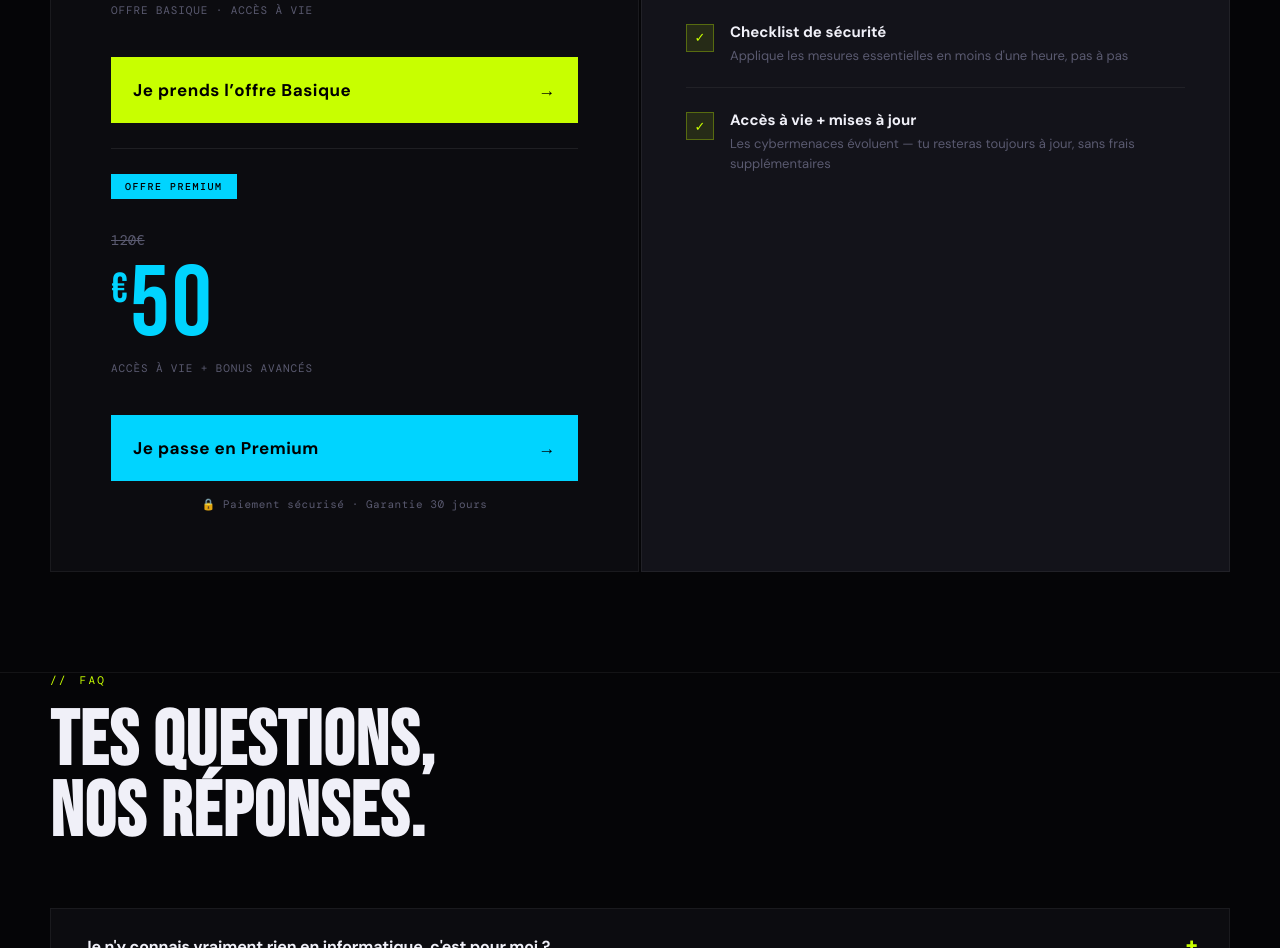
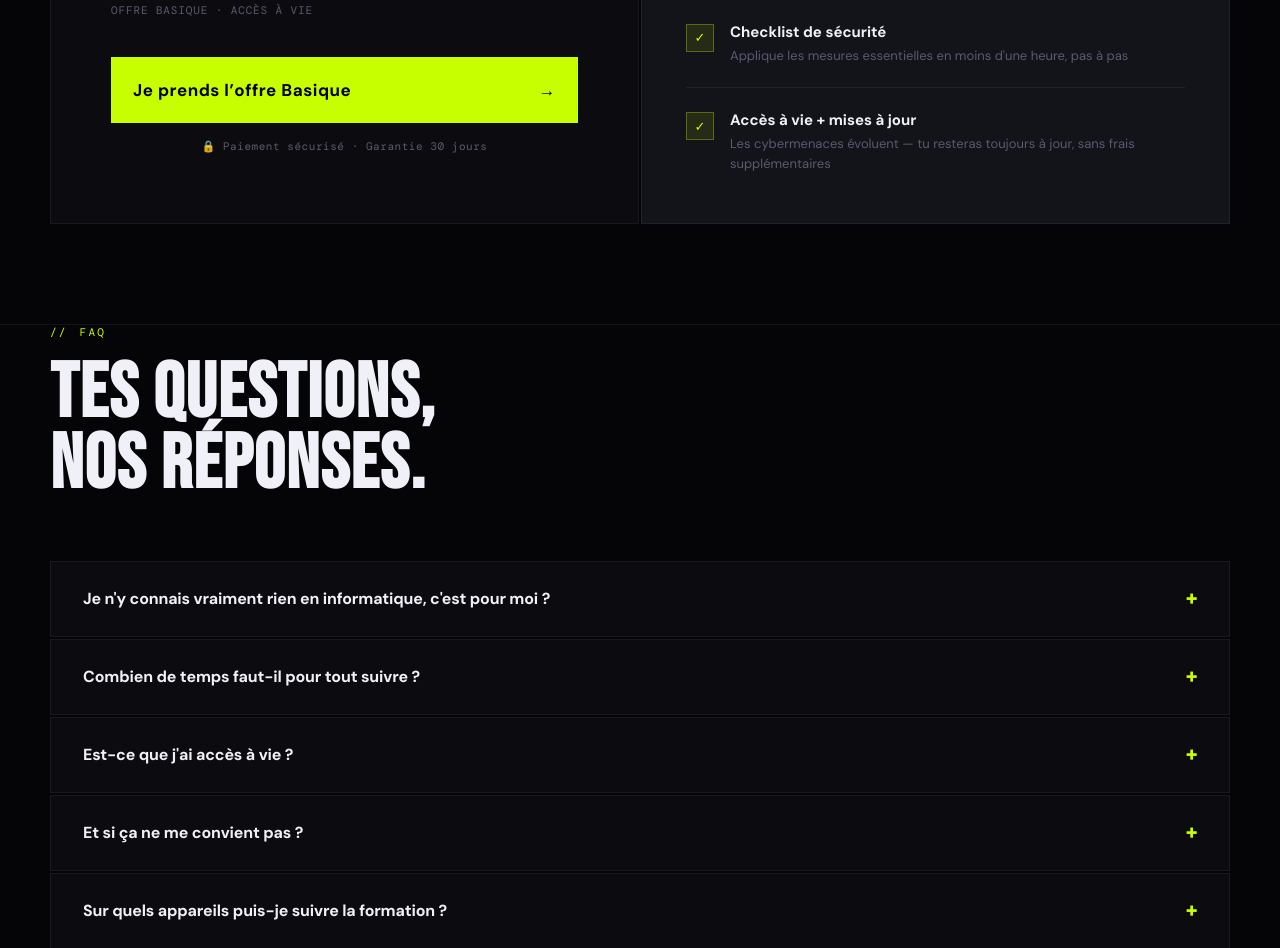
Before and after one commit to noahtalou-prog/noxcyberfr, a plain HTML site: page index.html in a window 1280 px wide. Shown: the part 4888-5836 px from the top of the page. Drawn offline with nearby package versions, Linux system fonts and the light colour scheme.

Commit message:
Update index.html

```diff
--- a/index.html
+++ b/index.html
@@ -1027,21 +1027,6 @@ hr{border:none;border-top:1px solid var(--border-subtle)}
     <span>Je prends l’offre Basique</span>
     <span>→</span>
   </button>
-
-  <!-- 🔥 PREMIUM -->
-  <hr style="margin:25px 0;border-color:rgba(255,255,255,0.08)">
-
-  <div class="pricing-badge" style="background:var(--electric);">OFFRE PREMIUM</div>
-  <p class="pricing-crossed">120€</p>
-  <div class="pricing-amount" style="color:var(--electric);"><sup>€</sup>50</div>
-  <p class="pricing-note">ACCÈS À VIE + BONUS AVANCÉS</p>
-
-  <button class="pricing-btn" style="background:var(--electric);"
-    onclick="alert('Lien premium à ajouter')">
-    <span>Je passe en Premium</span>
-    <span>→</span>
-  </button>
-
   <p class="pricing-secure">🔒 Paiement sécurisé · Garantie 30 jours</p>
 </div>
       <div class="pricing-right">
```
